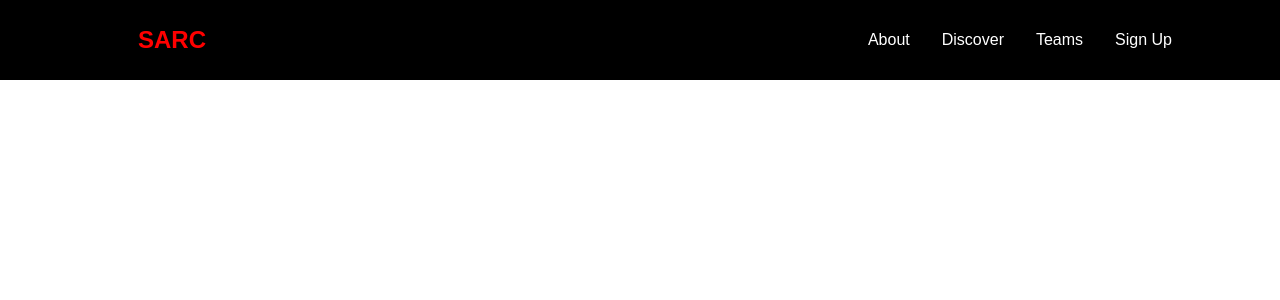
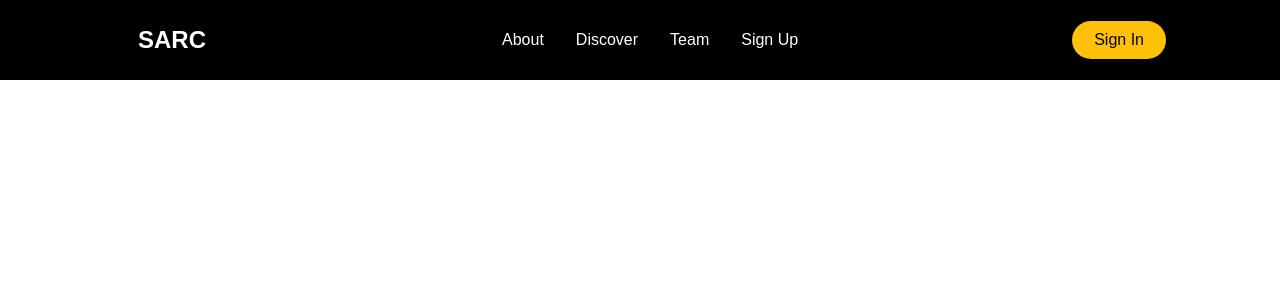
Before and after one commit to Llewellyn500/knust-shs-sarc-site, a React (Create React App) app: page / in a window 1280 px wide. Shown: the top 300 px of the page. Built offline with nearby package versions, Linux system fonts and the light colour scheme.

Commit message:
🚧started SideBar

```diff
--- a/src/components/Navbar/NavbarElements.js
+++ b/src/components/Navbar/NavbarElements.js
@@ -1,9 +1,8 @@
 //using styled components
 
 import styled from "styled-components";
-import { Link as LinkR } from 'react-router-dom'
-import { Link as LinkS } from 'react-scroll'
-
+import { Link as LinkR } from "react-router-dom";
+import { Link as LinkS } from "react-scroll";
 
 export const Nav = styled.nav`
   background: #000;
@@ -20,7 +19,7 @@
   @media screen and (max-width: 960px) {
     transition: 0.8s all ease;
   }
-`
+`;
 
 export const NavbarContainer = styled.div`
   display: flex;
@@ -30,10 +29,10 @@
   width: 100%;
   padding: 0 24px;
   max-width: 1100px;
-`
+`;
 
 export const NavLogo = styled(LinkR)`
-color: red;
+  color: #fff;
   justify-self: flex;
   cursor: pointer;
   font-size: 1.5rem;
@@ -42,7 +41,7 @@
   margin-left: 24px;
   font-weight: bold;
   text-decoration: none;
-`
+`;
 
 export const MobileIcon = styled.div`
   display: none;
@@ -57,24 +56,23 @@
     cursor: pointer;
     color: #fff;
   }
-`
+`;
 
 export const NavMenu = styled.ul`
   display: flex;
   align-items: center;
-    list-style:none;
+  list-style: none;
   text-align: center;
   margin-right: -22px;
-
 
   @media screen and (max-width: 768px) {
     display: none;
   }
-`
+`;
 
 export const NavItem = styled.li`
   height: 80px;
-`
+`;
 
 export const NavLinks = styled(LinkS)`
   color: #fff;
@@ -86,6 +84,35 @@
   cursor: pointer;
 
   &.active {
-        border-bottom: 3px solid #01bf71
+    border-bottom: 3px solid #ffc107;
   }
-`
+`;
+
+export const NavBtn = styled.nav`
+  display: flex;
+  align-items: center;
+
+  @media screen and (max-width: 768px) {
+    display: none;
+  }
+`;
+
+export const NavBtnLink = styled(LinkR)`
+  border-radius: 50px;
+  background: #ffc107;
+  white-space: nowrap;
+  padding: 10px 22px;
+  color: #010606;
+  font-size: 16px;
+  outline: none;
+  border: none;
+  cursor: pointer;
+  transition: all 0.2s ease-in-out;
+  text-decoration: none;
+
+  &:hover {
+    transition: all 0.2s ease-in-out;
+    background: #fff;
+    color: #010606;
+  }
+`;
--- a/src/components/Navbar/index.js
+++ b/src/components/Navbar/index.js
@@ -1,6 +1,16 @@
 import React from "react";
-import {FaBars} from 'react-icons/fa'
-import { Nav, NavbarContainer, NavLogo, MobileIcon, NavMenu, NavItem, NavLinks } from "./NavbarElements";
+import { FaBars } from "react-icons/fa";
+import {
+  Nav,
+  NavbarContainer,
+  NavLogo,
+  MobileIcon,
+  NavMenu,
+  NavItem,
+  NavLinks,
+  NavBtn,
+  NavBtnLink,
+} from "./NavbarElements";
 
 const Navbar = () => {
   return (
@@ -19,12 +29,15 @@
               <NavLinks to="discover">Discover</NavLinks>
             </NavItem>
             <NavItem>
-                  <NavLinks to="teams">Teams</NavLinks>
+              <NavLinks to="team">Team</NavLinks>
             </NavItem>
             <NavItem>
               <NavLinks to="signup">Sign Up</NavLinks>
             </NavItem>
           </NavMenu>
+          <NavBtn>
+            <NavBtnLink to="/signin">Sign In</NavBtnLink>
+          </NavBtn>
         </NavbarContainer>
       </Nav>
     </>
```
Also changed, not shown: src/components/Sidebar/index.js (added, +11 -0 lines), src/components/Sidebar/SidebarElement.js (added). Lines whose indentation alone changed are shown as unchanged.
